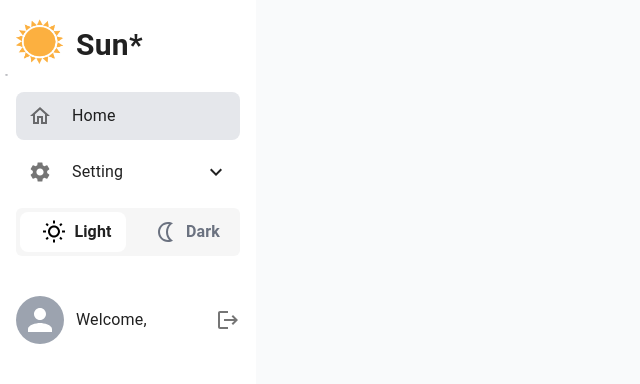
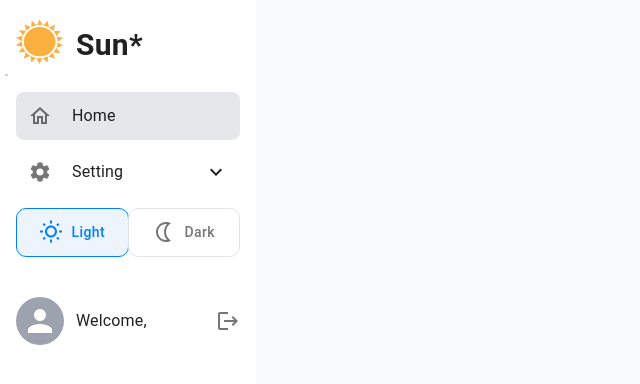
Before and after one commit to minhchi1509/Student-management, a React (Create React App) app: page / in a window 1280 px wide. Shown: the top 384 px of the page, without its empty margins (0-640 px from the left). Built offline with nearby package versions, Linux system fonts and the light colour scheme; data requests are answered from the project's data file; sample sign-in values are in the browser's storage.

Commit message:
name change

```diff
--- a/src/component/DarkmodeToggle/index.js
+++ /dev/null
@@ -1,33 +0,0 @@
-import React from 'react'
-import { useDispatch } from 'react-redux';
-import { toggleMode } from '../../redux/features/modeSlice';
-import { IconButton } from '@mui/material';
-import WbSunnyOutlinedIcon from '@mui/icons-material/WbSunnyOutlined';
-import NightlightOutlinedIcon from '@mui/icons-material/NightlightOutlined';
-
-export default function DarkmodeToggle() {
-    const dispatch = useDispatch();
-
-    return (
-        <div className='grid grid-cols-1 lg:grid-cols-2 gap-1 rounded-md bg-[#F6F6F6] dark:bg-[#192030] p-1'>
-            <div
-                className='flex items-center justify-center h-10 bg-white dark:bg-transparent rounded-lg cursor-pointer'
-                onClick={() => dispatch(toggleMode('light'))}
-            >
-                <IconButton disableRipple className='text-black dark:text-gray-300'>
-                    <WbSunnyOutlinedIcon />
-                </IconButton>
-                <p className='font-bold hidden xl:block dark:text-gray-300'>Light</p>
-            </div>
-            <div
-                className='flex items-center justify-center h-10 bg-transparent dark:bg-[#293752] rounded-lg cursor-pointer'
-                onClick={() => dispatch(toggleMode('dark'))}
-            >
-                <IconButton disableRipple className='text-gray-500 dark:text-white'>
-                    <NightlightOutlinedIcon />
-                </IconButton>
-                <p className='text-gray-500 dark:text-white font-bold hidden xl:block'>Dark</p>
-            </div>
-        </div>
-    )
-}
--- /dev/null
+++ b/src/component/Sidebar/DarkmodeToggle/index.js
@@ -0,0 +1,74 @@
+import React from 'react'
+import { useDispatch, useSelector } from 'react-redux';
+import { toggleMode } from '../../../redux/features/modeSlice';
+import { Button, styled, ToggleButton, ToggleButtonGroup, Tooltip } from '@mui/material';
+import WbSunnyOutlinedIcon from '@mui/icons-material/WbSunnyOutlined';
+import NightlightOutlinedIcon from '@mui/icons-material/NightlightOutlined';
+import { useState } from 'react';
+
+const StyledToggleButtonGroup = styled(ToggleButtonGroup)(({ theme }) => ({
+    '& .MuiToggleButtonGroup-grouped': {
+        '&.Mui-selected': {
+            color: theme.palette.mode === 'light' ? 'rgb(0, 127, 255)' : 'white',
+            borderColor: 'rgb(0, 127, 255)'
+        },
+        borderRadius: '10px',
+        borderColor: theme.palette.mode === 'dark' ? 'rgb(30, 73, 118)' : 'rgb(224, 227, 231)'
+    }
+}));
+
+export default function DarkmodeToggle() {
+    const currentMode = useSelector(state => state.mode.currentMode);
+    const [mode, setMode] = useState(currentMode);
+    const dispatch = useDispatch();
+
+    const handleChangeMode = (event, newMode) => {
+        if (newMode !== null) {
+            setMode(newMode);
+            dispatch(toggleMode(newMode));
+        }
+    }
+
+    const handleToggleMode = () => {
+        if (mode === 'light') {
+            setMode('dark');
+            dispatch(toggleMode('dark'));
+        }
+        else {
+            setMode('light');
+            dispatch(toggleMode('light'));
+        }
+    }
+
+    return (
+        <>
+            <Tooltip title={mode === 'light' ? 'Turn off the light' : 'Turn on the light'}>
+                <Button
+                    variant='outlined'
+                    color='primary'
+                    className='block lg:hidden mx-auto min-w-0 w-full max-w-[48px] p-1'
+                    onClick={handleToggleMode}
+                >
+                    {mode === 'light' ? <NightlightOutlinedIcon className='scale-75' /> : <WbSunnyOutlinedIcon className='scale-75' />}
+                </Button>
+            </Tooltip>
+            <StyledToggleButtonGroup
+                fullWidth={true}
+                color='primary'
+                value={mode}
+                exclusive
+                onChange={handleChangeMode}
+                className='hidden lg:flex'
+            >
+                <ToggleButton value='light' className='gap-2'>
+                    <WbSunnyOutlinedIcon />
+                    <p className='hidden xl:block normal-case'>Light</p>
+                </ToggleButton>
+                <ToggleButton value='dark' className='gap-2'>
+                    <NightlightOutlinedIcon />
+                    <p className='hidden xl:block normal-case'>Dark</p>
+                </ToggleButton>
+            </StyledToggleButtonGroup>
+        </>
+    )
+}
--- a/src/component/Sidebar/index.js
+++ b/src/component/Sidebar/index.js
@@ -4,7 +4,7 @@ import { Avatar, Typography } from '@mui/material';
 import { IconButton } from '@mui/material';
 import LogoutIcon from '@mui/icons-material/Logout';
 import SidebarMenu from './SidebarMenu';
-import DarkmodeToggle from '../DarkmodeToggle';
+import DarkmodeToggle from './DarkmodeToggle';
 import Confirmation from '../Confirmation';
 import { useRef } from 'react';
 import { useNavigate } from 'react-router-dom';
--- a/src/page/Home/index.js
+++ b/src/page/Home/index.js
@@ -17,7 +17,7 @@ export default function Home() {
     return (
         <div className='container'>
             <div className='min-h-screen grid grid-cols-15'>
-                <div className='z-10 col-span-2 lg:col-span-3 bg-white dark:bg-[#1C2536]'>
+                <div className='z-10 col-span-2 lg:col-span-3 bg-white dark:bg-[#0A1929]'>
                     <Sidebar />
                 </div>
                 <div className='col-span-13 lg:col-span-12 pb-10'>
```
